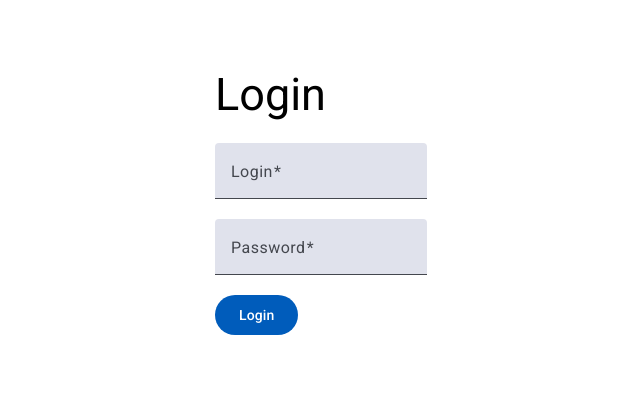
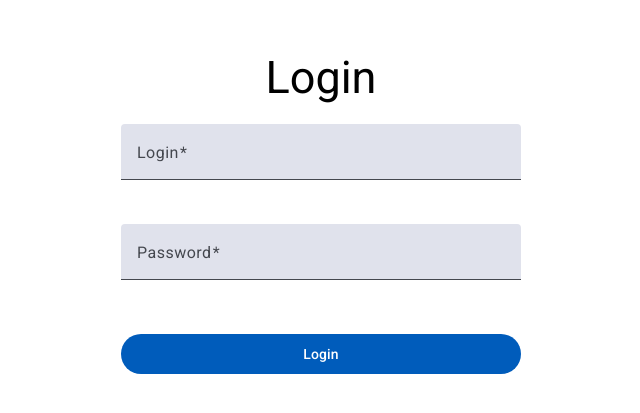
Before and after one commit to nicola-janicka/task_tracker, an Angular app: page /login-page in a window 1280 px wide. Shown: the part 187-600 px from the top of the page, without its empty margins (319-959 px from the left). Built offline with nearby package versions, Linux system fonts and the light colour scheme.

Commit message:
Added simple authentication and login page styled

```diff
--- a/src/app/login-page/login-page.component.css
+++ b/src/app/login-page/login-page.component.css
@@ -1,13 +1,28 @@
-:host {
+.login-form {
   display: flex;
   flex-direction: column;
-  align-items: flex-start;
+  align-items: center;
+  justify-content: center;
+  height: 100vh;
 }
 
-.login-form {
-  max-width: fit-content;
-  margin-left: auto;
-  margin-right: auto;
-  max-height: fit-content;
-  margin-top: 20%;
+.login-form h2 {
+  margin-bottom: 20px;
 }
+
+.login-form form {
+  width: 100%;
+  max-width: 400px;
+  display: flex;
+  flex-direction: column;
+  align-items: center;
+}
+
+mat-form-field {
+  width: 100%;
+}
+
+button {
+  width: 100%;
+  margin-top: 10px;
+}
--- a/src/app/login-page/login-page.component.ts
+++ b/src/app/login-page/login-page.component.ts
@@ -1,12 +1,13 @@
-import { Component } from '@angular/core';
+import { Component, inject } from '@angular/core';
 import { FormsModule } from '@angular/forms';
 import { RouterLink, RouterLinkActive, RouterOutlet } from '@angular/router';
 import { TaskTableComponent } from '../task-table/task-table.component';
 import { CommonModule } from '@angular/common';
 import { Router } from '@angular/router';
-import { MatInput } from '@angular/material/input';
+import { MatInput, MatInputModule } from '@angular/material/input';
 import { MatFormFieldModule } from '@angular/material/form-field';
 import { MatButtonModule } from '@angular/material/button';
+import { MatSnackBar } from '@angular/material/snack-bar';
 
 @Component({
   selector: 'app-login-page',
@@ -21,6 +22,7 @@ import { MatButtonModule } from '@angular/material/button';
     MatInput,
     MatFormFieldModule,
     MatButtonModule,
+    MatInputModule,
   ],
   templateUrl: './login-page.component.html',
   styleUrl: './login-page.component.css',
@@ -30,9 +32,16 @@ export class LoginPageComponent {
   username: string = '';
   password: string = '';
 
+  adminUser: string = 'nicola';
+  adminPass: string = 'alocin';
+
+  private _snackBar = inject(MatSnackBar);
   onSubmit() {
-    console.log('Username:', this.username);
-    console.log('Password:', this.password);
-    this.router.navigate(['/task-table']);
+    if (this.username === this.adminUser && this.password === this.adminPass) {
+      localStorage.setItem('logged', 'true');
+      this.router.navigate(['/task-table']);
+    }
+
+    this._snackBar.open('login or password is incorrect', 'OK');
   }
 }
```
